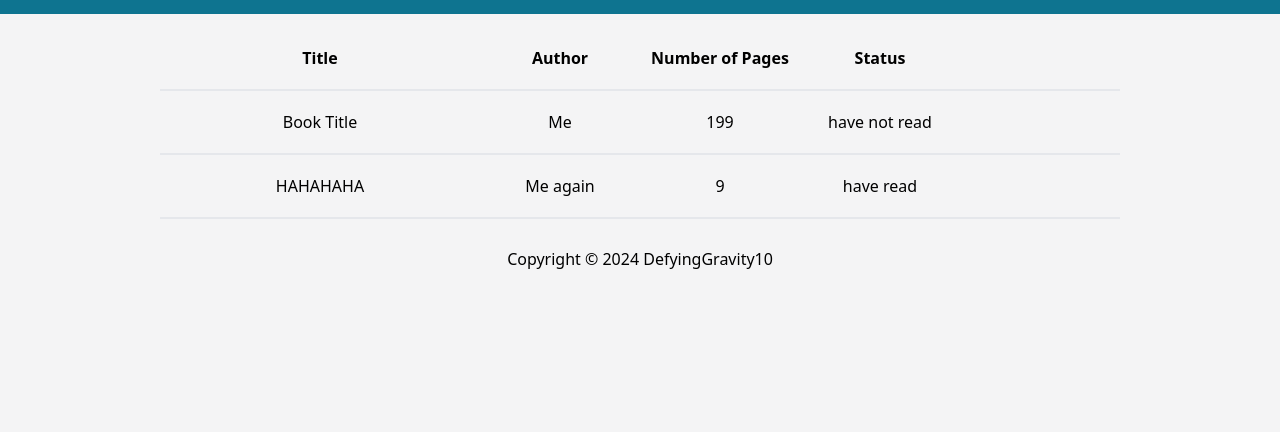
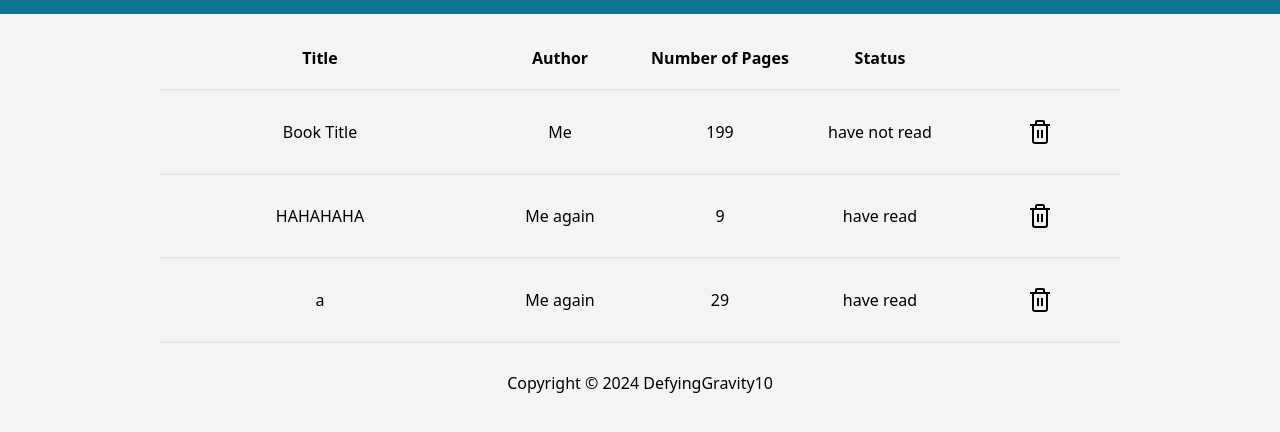
Before and after one commit to DefyingGravity10/library, a website: page index.html in a window 1280 px wide. Shown: the part 66-498 px from the top of the page. Drawn offline with Linux system fonts and the light colour scheme.

Commit message:
feat: allow user to delete books

```diff
--- a/src/input.css
+++ b/src/input.css
@@ -5,3 +5,21 @@
 tr {
   @apply border-b-2 h-16
 }
+
+.delete-button, .delete-button:hover {
+  @apply h-20
+}
+
+.delete-button {
+  background-image: url("../svg/trash.svg");
+}
+
+.delete-button:hover {
+  background-image: url("../svg/trash_hover.svg");
+}
+
+.delete-button, .delete-button:hover {
+  background-repeat: no-repeat;
+  background-size: 24px;
+  background-position: center;
+}
--- a/src/script.js
+++ b/src/script.js
@@ -1,10 +1,10 @@
 let currentId = 10000000;
-const myLibrary = [];
+let myLibrary = [];
 
 // Constructor function for Book object
 function Book(title, author, numberOfPages, haveRead) {
   // Used to assign properties to the object's properties
-  this.BookId = updateCurrentId();
+  this.bookId = updateCurrentId();
   this.title = title;
   this.author = author;
   this.numberOfPages = numberOfPages;
@@ -30,7 +30,8 @@ function displayBooks() {
     const row = table.insertRow();
     let text;
 
-    for (let i = 0; i < 4; ++i) {
+    for (let i = 0; i < 5; ++i) {
+      const cell = row.insertCell(i);
       switch (i) {
         case 0:
           text = document.createTextNode(`${e.title}`);
@@ -44,10 +45,21 @@ function displayBooks() {
         case 3:
           text = document.createTextNode(`${e.haveRead}`);
           break;
+        case 4:
+          const button = document.createElement("div");
+          button.classList.add("delete-button");
+          button.onclick = function () {
+            const row = button.parentNode.parentNode;
+            row.parentNode.removeChild(row);
+            myLibrary = myLibrary.filter((item) => item.bookId !== e.bookId);
+            console.log(myLibrary);
+          };
+          cell.appendChild(button);
+          continue;
         default:
           text = document.createTextNode(``);
+          break;
       }
-      const cell = row.insertCell(i);
       cell.appendChild(text);
     }
   });
@@ -56,4 +68,5 @@ function displayBooks() {
 // Sample books
 addBookToLibrary(`Book Title`, `Me`, `199`, `have not read`);
 addBookToLibrary(`HAHAHAHA`, `Me again`, `9`, `have read`);
+addBookToLibrary(`a`, `Me again`, `29`, `have read`);
 displayBooks();
```
Also changed, not shown: src/styles.css, svg/trash.svg (added), svg/trash_hover.svg (added).
